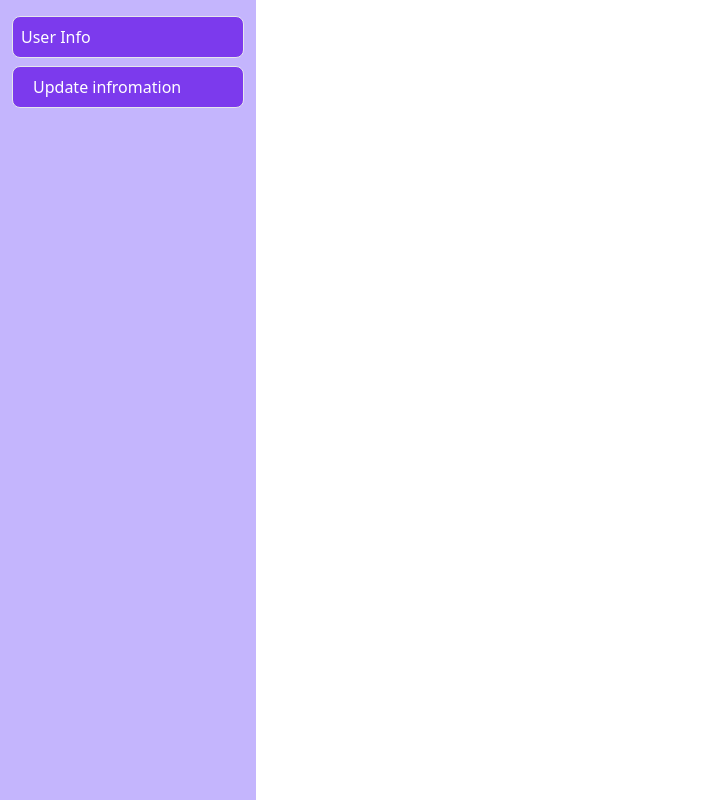
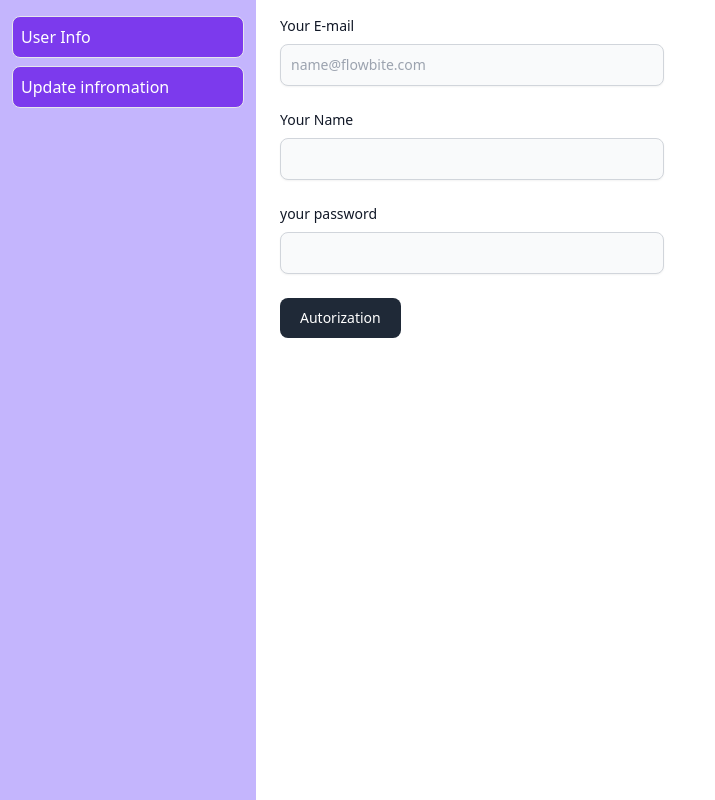
Before and after one commit to ana94-ana/webproject, a Vue app: page /account/1/info in a window 1280 px wide. Shown: the whole page, without its empty margins (0-715 px from the left). Built offline with nearby package versions, Linux system fonts and the light colour scheme.

Commit message:
add user

```diff
--- a/src/components/Sidebar.vue
+++ b/src/components/Sidebar.vue
@@ -1,6 +1,5 @@
 <script setup>
 import SidebarFirst from './sidebar/SidebarFirst.vue'
-
 
 </script>
 <template>
--- a/src/components/buttons/togleNavigation.vue
+++ b/src/components/buttons/togleNavigation.vue
@@ -5,8 +5,6 @@ const store=useStore()
 const menuOn=()=> {
     store.dispatch('')
 }
-
-
 
 </script>
 <template>
--- a/src/components/logo/youtubeLogo.vue
+++ b/src/components/logo/youtubeLogo.vue
@@ -1,4 +1,3 @@
-
 <template>
   <router-link :to="{ name: 'Home' }">
     <img src="/src/assets/logos/youtube-logo-0.png" alt="" />
--- a/src/components/sidebar/SidebarFirst.vue
+++ b/src/components/sidebar/SidebarFirst.vue
@@ -5,8 +5,6 @@ import { computed } from 'vue'
 
 const store = useStore()
 const menu = computed(() => store.getters['sidebar/getSidebarMenu'])
-
-
 
 </script>
 <template>
--- a/src/main.js
+++ b/src/main.js
@@ -4,8 +4,6 @@ import App from './App.vue'
 import store from './store'
 import router from './router'
 
-
-
 createApp(App)
     .use(store)
     .use(router)
--- a/src/router/index.js
+++ b/src/router/index.js
@@ -1,9 +1,5 @@
 import { createRouter,  createWebHistory } from 'vue-router'
 import routes from './routes'
-
-
-
-
 
 const router= createRouter({
     history: createWebHistory(),
--- a/src/store/modules/mainModule/index.js
+++ b/src/store/modules/mainModule/index.js
@@ -1,5 +1,3 @@
-
-
 const mainModule = {
     namespaced: true,
     state() {
--- a/src/store/plugins/mainPlugin.js
+++ b/src/store/plugins/mainPlugin.js
@@ -1,9 +1,6 @@
 import mainModule from '../modules/mainModule/'
 import navigationModule from '../modules/navigationModule'
 import tagsModule from '../modules/tags'
-
-
-
 
 export default function mainPlugin(store){
     store.registerModule('mainModule', mainModule)
--- a/src/views/Home.vue
+++ b/src/views/Home.vue
@@ -5,9 +5,7 @@ import Header from '../components/Header.vue'
 import TagsSlider from '../components/sliders/TagsSlider.vue'
 import Videos from '../components/card/Videos.vue'
 
-
 </script>
-
 <template>
     <YoutubeLayout>
         <TagsSlider />
--- a/src/views/account/Account.vue
+++ b/src/views/account/Account.vue
@@ -11,15 +11,13 @@
                 <li>
                     <a href="#"
                         class="flex items-center p-2 text-base font-normal border bg-violet-600 text-white rounded-lg dark:text-white hover:bg-gray-500 dark:hover:bg-gray-300">
-                        <RouterLink :to="{ name: 'AccountInfo', params: { userId: 1 } }">User Info</RouterLink>
+                        <RouterLink :to="{ name: 'AccountInfo', params: { userId: 1 } }"> User Info</RouterLink>
                     </a>
                 </li>
                 <li>
                     <a href="#"
                         class="flex items-center p-2 text-base font-normal border bg-violet-600 text-white  rounded-lg dark:text-white hover:bg-gray-500 dark:hover:bg-gray-300">
-                        <RouterLink :to="{ name: 'AccountUpdate', params: { userId: 1 } }">
-                            <span class="flex-1 ml-3 whitespace-nowrap">Update infromation</span>
-                        </RouterLink>
+                        <RouterLink :to="{ name: 'AccountUpdate', params: { userId: 1 } }"> Update infromation </RouterLink>
                     </a>
                 </li>
             </ul>
--- a/src/views/account/AccountInfo.vue
+++ b/src/views/account/AccountInfo.vue
@@ -6,22 +6,27 @@ const store = useStore()
 
 </script>
 <template>
-
-        <div class="w-96 mt-4" v-for="item in info" :key="item.index">
+ <div class="w-96 mt-4">
         <div class="mb-6 mkl-[280px] ">
-            <label for="email" class="block mb-2 text-sm font-medium text-gray-900 dark:text-white">Your E-mail</label>
-            <input type="email" id="email" {{ item?.email }}
-                class="shadow-sm bg-gray-50 border border-gray-300 text-gray-900 text-sm rounded-lg focus:ring-blue-500 focus:border-blue-500 block w-full p-2.5 dark:bg-gray-700 dark:border-gray-600 dark:placeholder-gray-400 dark:text-white dark:focus:ring-blue-500 dark:focus:border-blue-500 dark:shadow-sm-light">
+            <div for="email" class="block mb-2 text-sm font-medium text-gray-900 dark:text-white">Your E-mail</div>
+            <input type="email" id="email"
+                class="shadow-sm bg-gray-50 border border-gray-300 text-gray-900 text-sm rounded-lg focus:ring-blue-500 focus:border-blue-500 block w-full p-2.5 dark:bg-gray-700 dark:border-gray-600 dark:placeholder-gray-400 dark:text-white dark:focus:ring-blue-500 dark:focus:border-blue-500 dark:shadow-sm-light"
+                placeholder="name@flowbite.com">{{ info?.email }}
         </div>
         <div class="mb-6">
-            <label for="name" class="block mb-2 text-sm font-medium text-gray-900 dark:text-white">Your Name</label>
-            <input {{ item?.name }}
-                class="shadow-sm bg-gray-50 border border-gray-300 text-gray-900 text-sm rounded-lg focus:ring-blue-500 focus:border-blue-500 block w-full p-2.5 dark:bg-gray-700 dark:border-gray-600 dark:placeholder-gray-400 dark:text-white dark:focus:ring-blue-500 dark:focus:border-blue-500 dark:shadow-sm-light">
+            <div for="name" class="block mb-2 text-sm font-medium text-gray-900 dark:text-white">Your Name</div>
+            <input
+                class="shadow-sm bg-gray-50 border border-gray-300 text-gray-900 text-sm rounded-lg focus:ring-blue-500 focus:border-blue-500 block w-full p-2.5 dark:bg-gray-700 dark:border-gray-600 dark:placeholder-gray-400 dark:text-white dark:focus:ring-blue-500 dark:focus:border-blue-500 dark:shadow-sm-light"
+                required> {{ info?.name }}
         </div>
         <div class="mb-6">
-            <label for="password" class="block mb-2 text-sm font-medium text-gray-900 dark:text-white"> your password</label>
-            <input {{ item?.password }}
-                class="shadow-sm bg-gray-50 border border-gray-300 text-gray-900 text-sm rounded-lg focus:ring-blue-500 focus:border-blue-500 block w-full p-2.5 dark:bg-gray-700 dark:border-gray-600 dark:placeholder-gray-400 dark:text-white dark:focus:ring-blue-500 dark:focus:border-blue-500 dark:shadow-sm-light">
+            <div for="password" class="block mb-2 text-sm font-medium text-gray-900 dark:text-white"> your password</div>
+            <input
+                class="shadow-sm bg-gray-50 border border-gray-300 text-gray-900 text-sm rounded-lg focus:ring-blue-500 focus:border-blue-500 block w-full p-2.5 dark:bg-gray-700 dark:border-gray-600 dark:placeholder-gray-400 dark:text-white dark:focus:ring-blue-500 dark:focus:border-blue-500 dark:shadow-sm-light"
+                required>{{ info?.password }}
+        </div>
+        <button @click="autentificate()" type="submit"
+            class="text-white bg-gray-800 hover:bg-blue-800 focus:ring-4 focus:outline-none focus:ring-blue-300 font-medium rounded-lg text-sm px-5 py-2.5 text-center dark:bg-blue-600 dark:hover:bg-blue-700 dark:focus:ring-blue-800">
+           Autorization</button>
     </div>
-        </div>
 </template>
```
